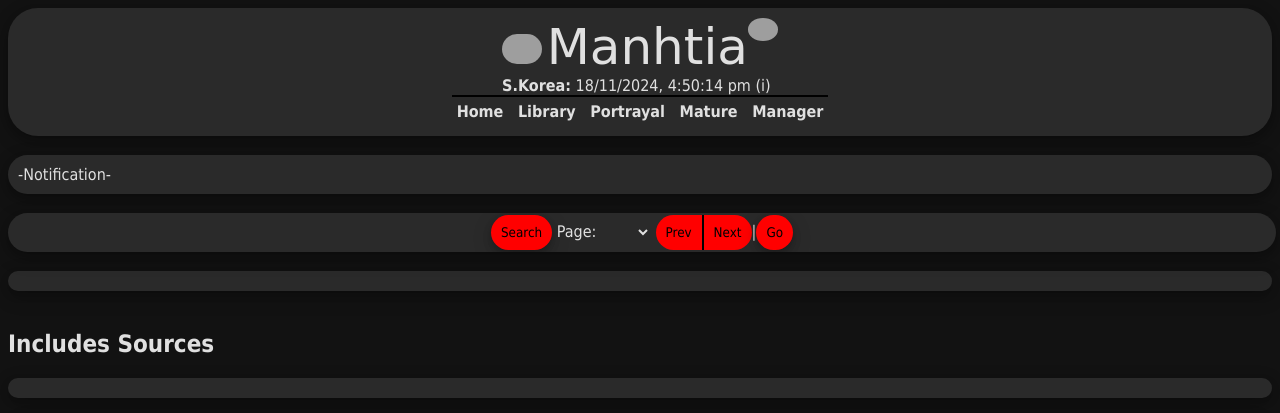
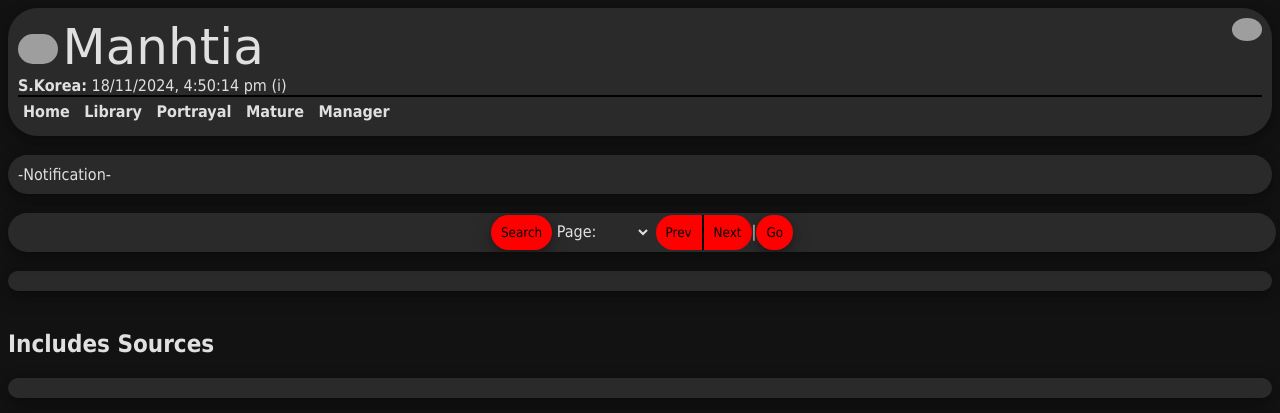
Before and after one commit to redjajaggg/MPM, a Django app: page /manhtia/content/ in a window 1280 px wide. Shown: the top 413 px of the page. Run offline with Django 4.2, Linux system fonts and the light colour scheme; lists and menus that the app fills with data are empty; some libraries are stand-ins or nearby versions; grey boxes are pictures that could not be loaded.

Commit message:
Update main.css

```diff
--- a/Manhtia/static/Manhtia/Main/main.css
+++ b/Manhtia/static/Manhtia/Main/main.css
@@ -116,7 +116,7 @@ a:hover, a:active {
     border-radius: var(--borderraiusdiv-main);
     padding: var(--paddingdiv-main);
     overflow: auto;
-    justify-items: center;
+    /*justify-items: center;*/
     box-shadow: var(--shadow);
 }
 .moderndiv:hover{
```
